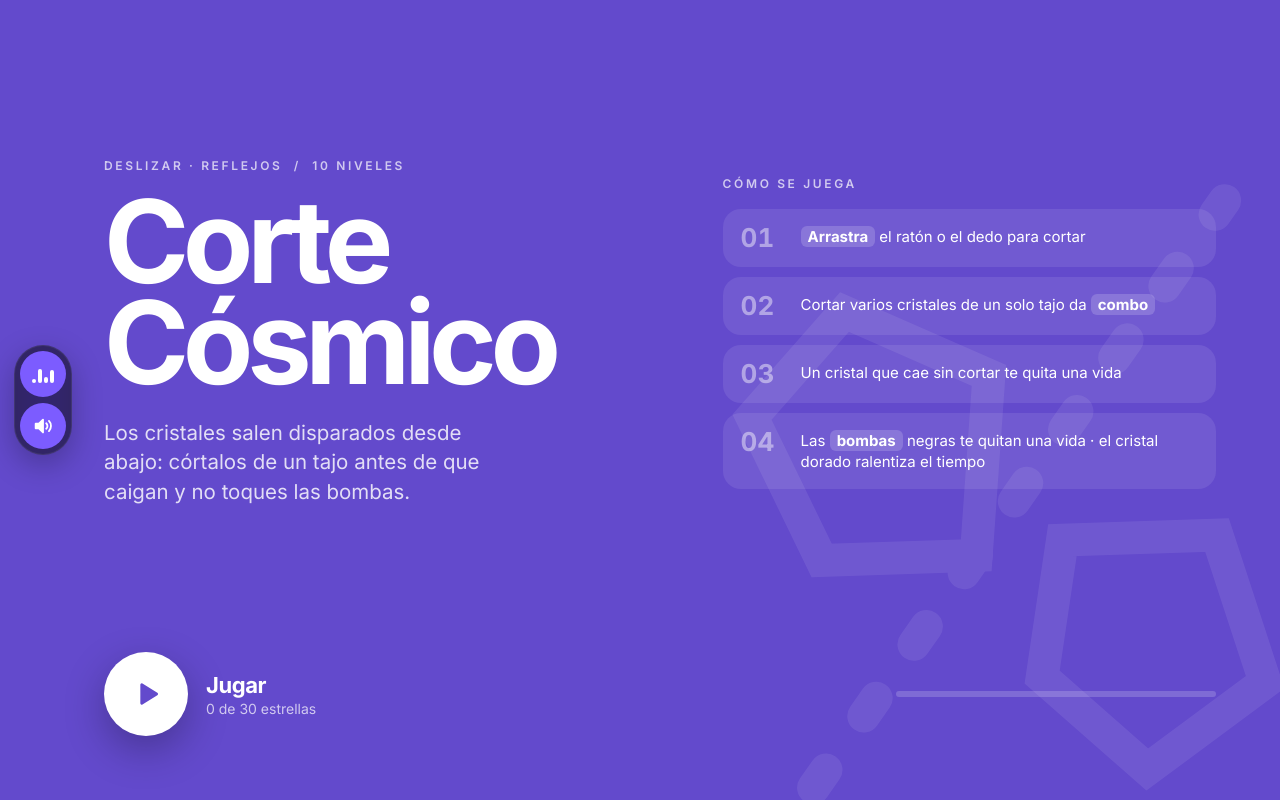
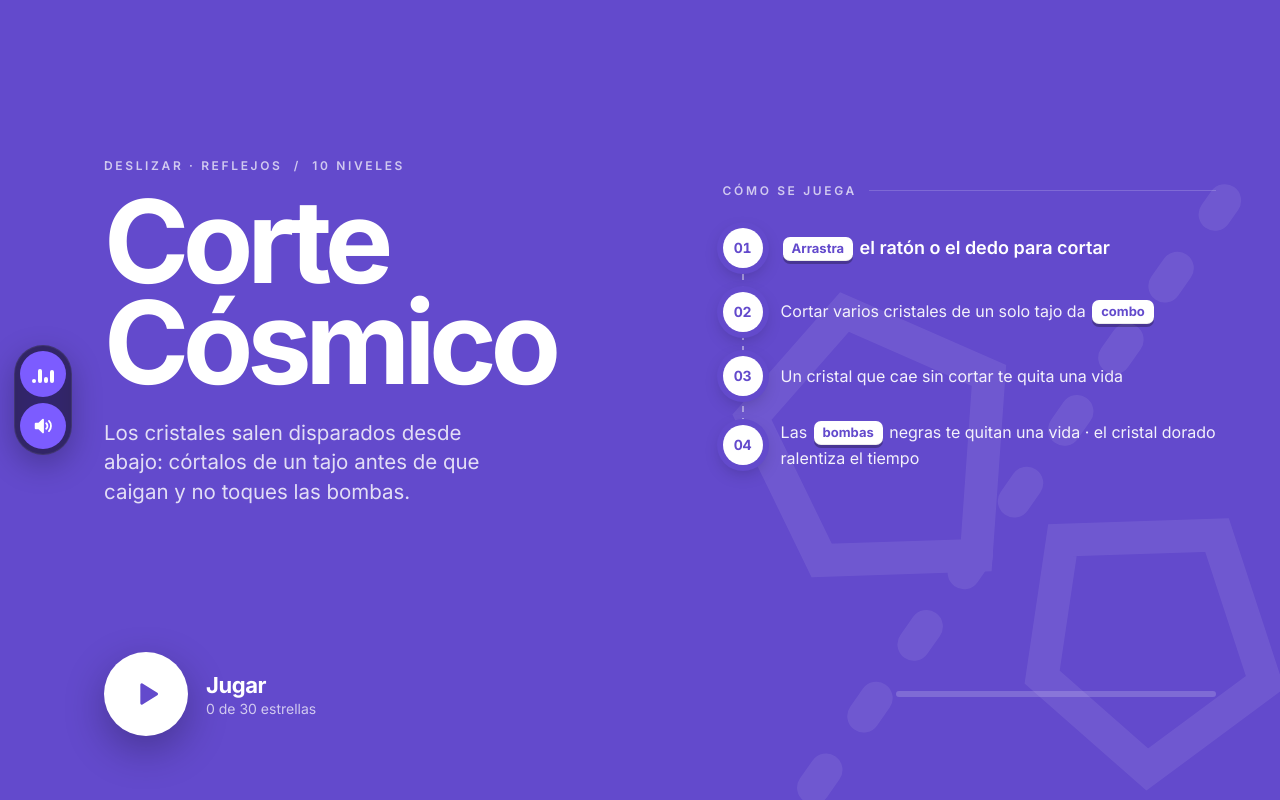
Before and after one commit to computacionproyecto981-lab/fabiancadenillas, a plain HTML site: page games/corte.html in a window 1280 px wide. Drawn offline with Linux system fonts and the light colour scheme.

Commit message:
Rediseño de «Cómo se juega» como línea de tiempo
Co-Authored-By: Claude Opus 5.5 <noreply@anthropic.com>

```diff
--- a/shared/style.css
+++ b/shared/style.css
@@ -88,11 +88,16 @@ body.dark .card{box-shadow:0 30px 80px rgba(0,0,0,.6)}
 .eyebrow,.label{font-size:12px;font-weight:600;letter-spacing:.22em;text-transform:uppercase;opacity:.7;margin:0 0 18px;white-space:pre}
 .mega{font-size:clamp(52px,9vw,148px);font-weight:800;letter-spacing:-.055em;line-height:.88;margin:0;text-wrap:balance}
 .tag{font-size:clamp(16px,1.6vw,21px);line-height:1.45;opacity:.82;max-width:32ch;margin:24px 0 0}
-.steps{list-style:none;margin:0;padding:0;display:grid;gap:10px}
-.steps li{display:grid;grid-template-columns:48px 1fr;gap:12px;padding:16px 18px;border-radius:18px;background:rgba(255,255,255,.09)}
-.steps .n{font-size:26px;font-weight:800;opacity:.45;line-height:1;font-variant-numeric:tabular-nums}
-.steps p{margin:1px 0 0;font-size:15px;line-height:1.45}
-.steps b{font-weight:700;background:rgba(255,255,255,.17);padding:1px 7px;border-radius:6px;white-space:nowrap}
+.steps{list-style:none;margin:0;padding:0;position:relative;counter-reset:s}
+.steps::before{content:'';position:absolute;left:19px;top:22px;bottom:22px;width:2px;background:repeating-linear-gradient(to bottom,rgba(255,255,255,.45) 0 6px,transparent 6px 12px)}
+.steps li{position:relative;display:grid;grid-template-columns:40px 1fr;gap:18px;align-items:center;padding:12px 0}
+.steps .n{position:relative;z-index:1;width:40px;height:40px;border-radius:50%;display:grid;place-items:center;background:#fff;color:var(--deep);font-size:14px;font-weight:800;letter-spacing:-.02em;box-shadow:0 0 0 6px var(--deep),0 6px 18px rgba(0,0,0,.25);font-variant-numeric:tabular-nums;transition:transform .2s}
+.steps li:hover .n{transform:scale(1.12)}
+.steps p{margin:0;font-size:16px;line-height:1.5;color:rgba(255,255,255,.92)}
+.steps li:first-child p{font-size:18px;font-weight:600;color:#fff}
+.steps b{display:inline-block;font-weight:700;font-size:13px;line-height:1.3;color:var(--deep);background:#fff;padding:3px 9px 4px;margin:0 2px;border-radius:7px;box-shadow:0 3px 0 rgba(0,0,0,.28),inset 0 -1px 0 rgba(0,0,0,.08);transform:translateY(-1px);white-space:nowrap}
+.side>.label{display:flex;align-items:center;gap:12px}
+.side>.label::after{content:'';flex:1;height:1px;background:rgba(255,255,255,.25)}
 .play{width:84px;height:84px;flex:none;border-radius:50%;border:0;background:#fff;color:var(--deep);display:grid;place-items:center;cursor:pointer;box-shadow:0 14px 40px rgba(0,0,0,.28);transition:transform .2s}
 .play:hover{transform:scale(1.07)}
 .play svg{width:34px;height:34px}
```
